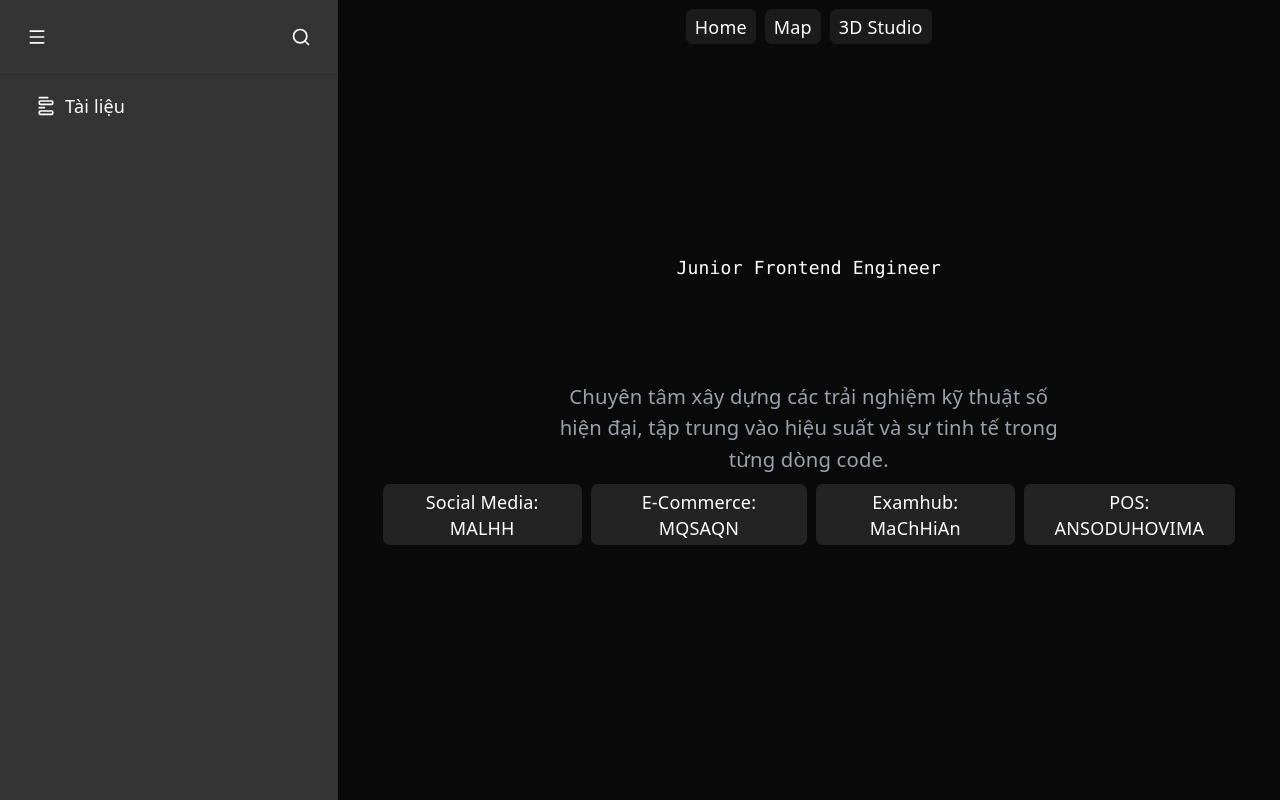
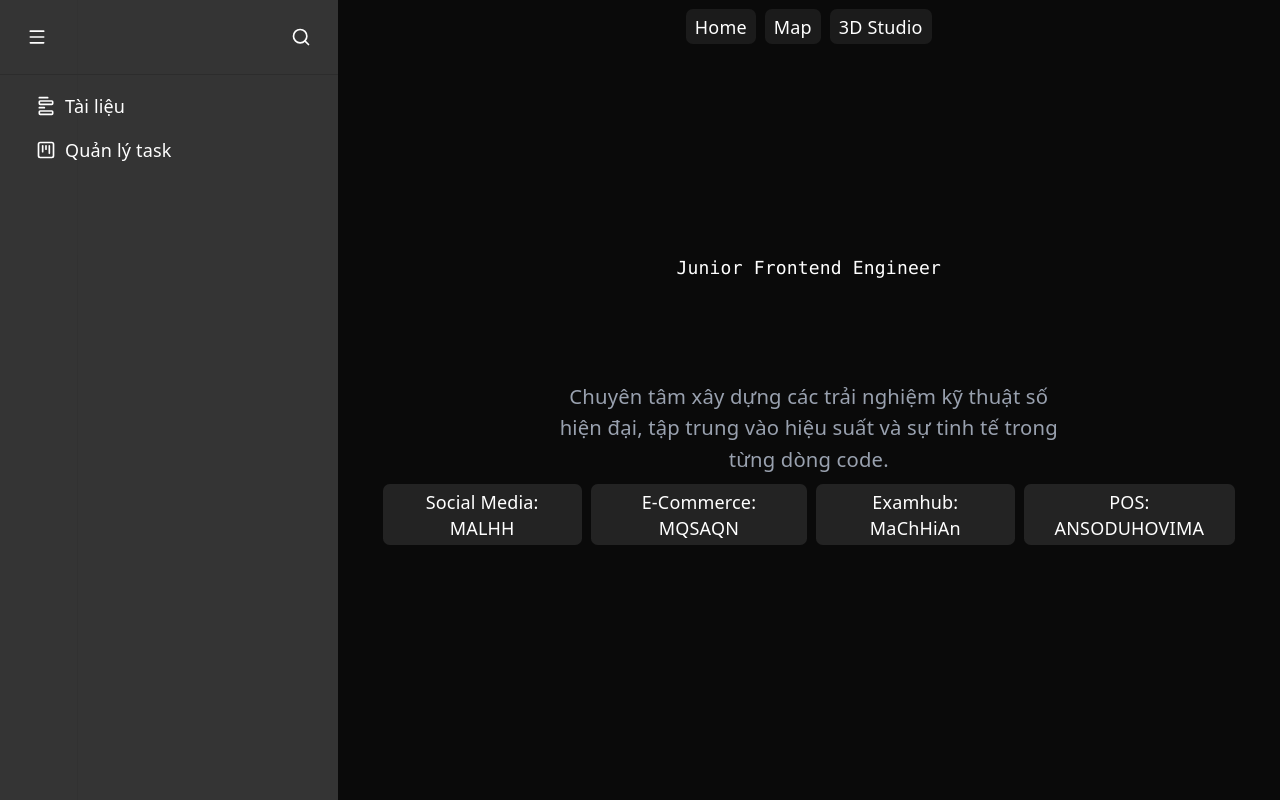
Before and after one commit to JacketHeee/jackethee, a React (Vite) app: page / in a window 1280 px wide. Both pictures are taken after a click on the button 31 px from the left and 37 px from the top of the page. Built offline with nearby package versions, Linux system fonts and the light colour scheme.

Commit message:
feat: add navi jira

```diff
--- a/src/components/atomic/organisms/Sidebar/Sidebar.tsx
+++ b/src/components/atomic/organisms/Sidebar/Sidebar.tsx
@@ -1,9 +1,22 @@
-import { Form, Menu, Search } from 'lucide-react'
+import { Form, KanbanSquare, Menu, Search } from 'lucide-react'
 import { useState } from 'react'
 import { Link } from 'react-router-dom'
 
 export default function Sidebar() {
   const [isExpandSidebar, setIsExpandSidebar] = useState(false)
+
+  const links = [
+    {
+      path: 'https://jackethee.jp.larksuite.com/',
+      label: 'Tài liệu',
+      icon: <Form size={20} />,
+    },
+    {
+      path: 'https://jackethee.atlassian.net/',
+      label: 'Quản lý task',
+      icon: <KanbanSquare size={20} />, // Bạn có thể đổi icon tùy ý
+    },
+  ]
   return (
     <div
       className={`h-full bg-[#1e1e1ee5] text-white flex flex-col transition-all duration-300 ease-in-out ${
@@ -32,17 +45,19 @@ export default function Sidebar() {
         )}
       </div>
       <div className="px-4 py-2 flex flex-col">
-        {isExpandSidebar && (
-          <Link
-            target="_blank"
-            rel="noopener noreferrer"
-            to={'https://jackethee.jp.larksuite.com/'}
-            className="py-2 px-4 flex gap-2 rounded-md items-center hover:bg-[#2b2b2be5]  text-white"
-          >
-            <Form size={20} />
-            Tài liệu
-          </Link>
-        )}
+        {isExpandSidebar &&
+          links.map((link, index) => (
+            <Link
+              key={index} // Cần có key khi dùng map
+              target="_blank"
+              rel="noopener noreferrer"
+              to={link.path}
+              className="py-2 px-4 flex gap-2 rounded-md items-center hover:bg-[#2b2b2be5] text-white transition-colors duration-200"
+            >
+              {link.icon}
+              <span className="whitespace-nowrap">{link.label}</span>
+            </Link>
+          ))}
       </div>
     </div>
   )
```
